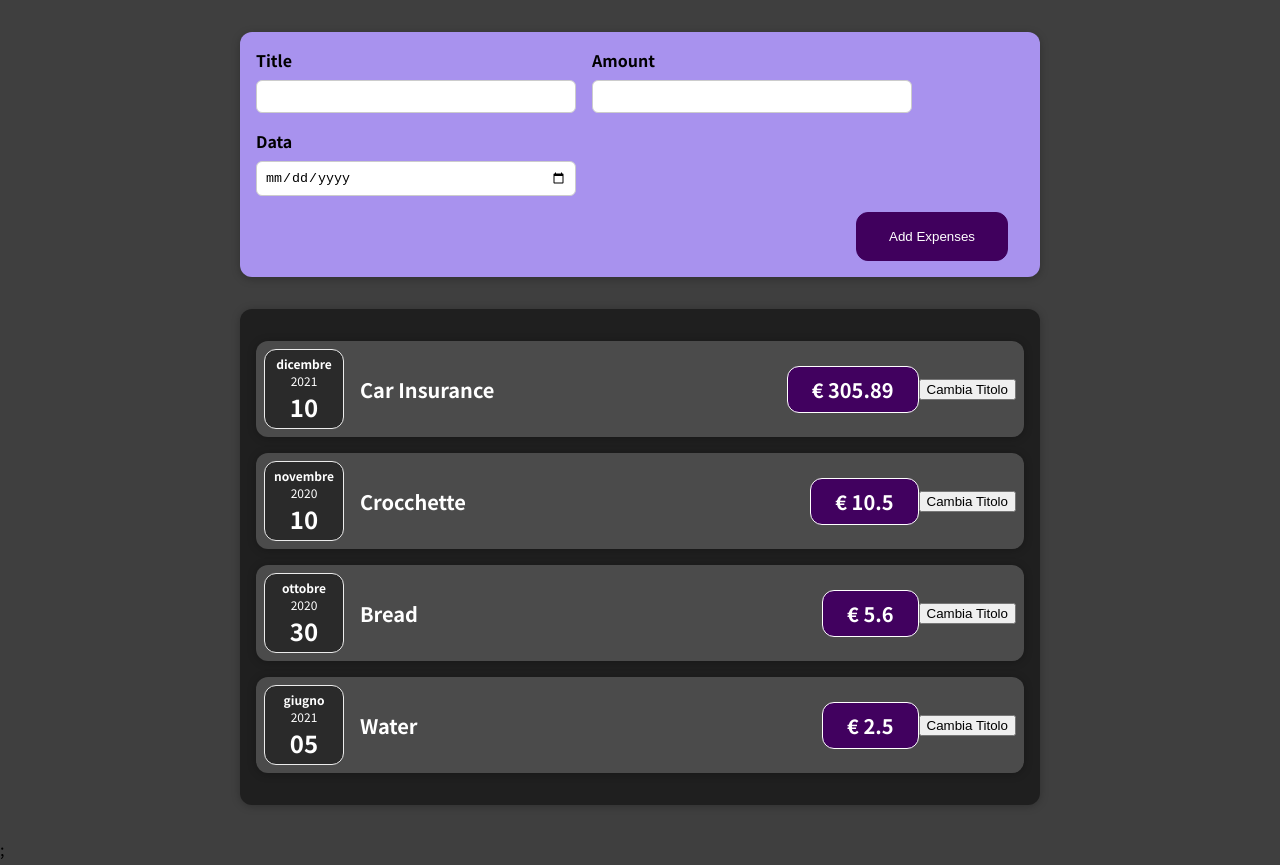
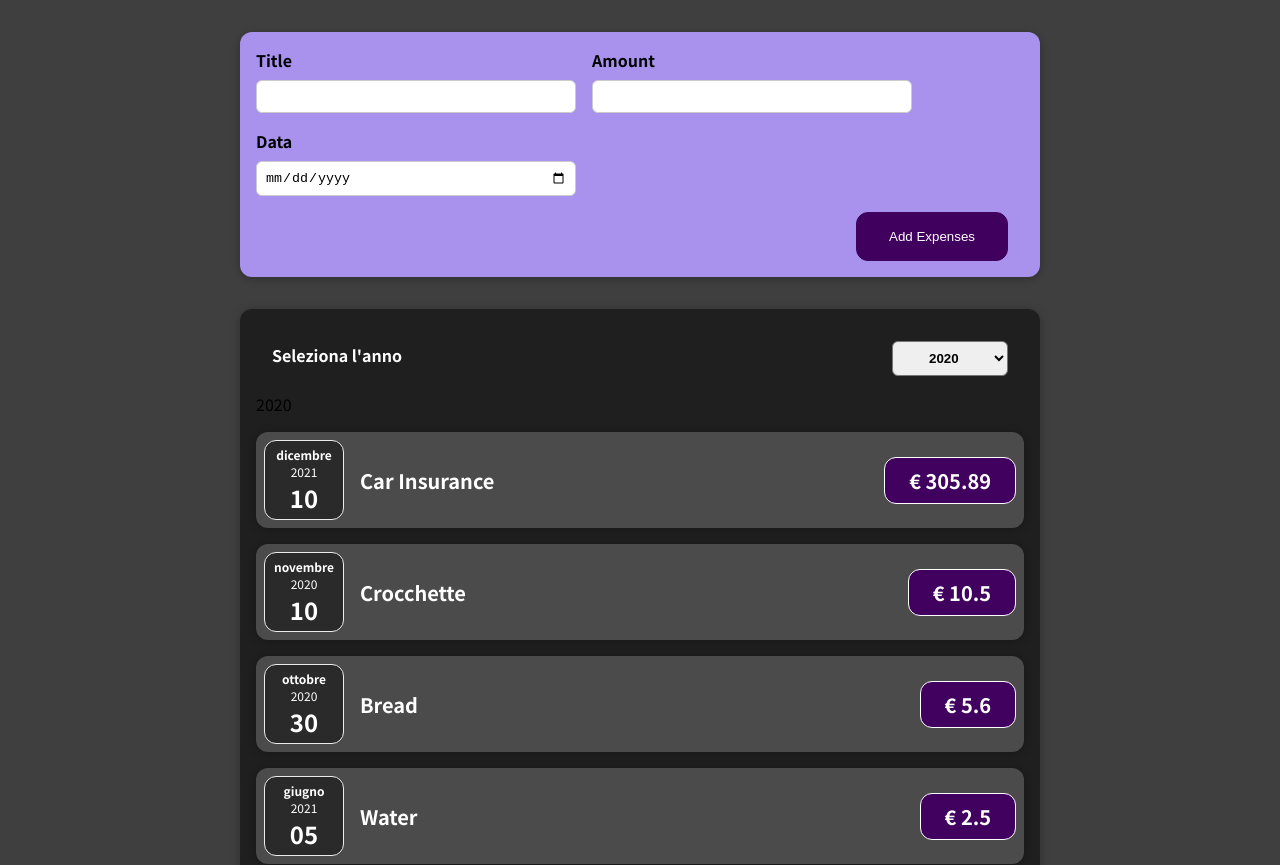
Before and after one commit to Arianna1996/Expenses, a React (Create React App) app: page / in a window 1280 px wide. Shown: the top 865 px of the page. Built offline with nearby package versions, Linux system fonts and the light colour scheme.

Commit message:
Add ExpenseFiltered

```diff
--- /dev/null
+++ b/src/components/Expenses/ExpenseFilter.css
@@ -0,0 +1,22 @@
+.expense-filter {
+  color: #fff;
+  padding: 0 1rem;
+}
+
+.expense-filter__control {
+  display: flex;
+  width: 100%;
+  align-items: center;
+  justify-content: space-between;
+  margin: 1rem 0;
+}
+
+.expense-filter label {
+  font-weight: bold;
+  margin-bottom: 0.5rem;
+}
+.expense-filter select {
+  padding: 0.5rem 2rem;
+  font-weight: bold;
+  border-radius: 6px;
+}
--- /dev/null
+++ b/src/components/Expenses/ExpenseFilter.js
@@ -0,0 +1,23 @@
+import "./ExpenseFilter.css";
+
+const ExpenseFilter = (props) => {
+  const dataHandler = (event) => {
+    props.onCambiaData(event.target.value);
+  };
+  return (
+    <div className="expense-filter">
+      <div className="expense-filter__control">
+        <label>Seleziona l'anno</label>
+        <select value={props.selected} onChange={dataHandler}>
+          <option value="2018">2018</option>
+          <option value="2019">2019</option>
+          <option value="2020">2020</option>
+          <option value="2021">2021</option>
+          <option value="2022">2022</option>
+        </select>
+      </div>
+    </div>
+  );
+};
+
+export default ExpenseFilter;
--- a/src/components/Expenses/ExpenseItem.js
+++ b/src/components/Expenses/ExpenseItem.js
@@ -1,23 +1,17 @@
 import ExpenseDate from "./ExpenseDate";
 import "./ExpenseItem.css";
-import React, { useState } from "react";
+
 import Card from "../UI/Card";
 
 const ExpenseItem = (props) => {
-  const [title, setTitle] = useState(props.title);
   console.log("ExpenseItem rivalutato da React");
-  const clickHandler = () => {
-    setTitle("Update!");
-    console.log(title);
-  };
   return (
     <Card className="expense-item">
       <ExpenseDate date={props.date} />
       <div className="expense-item__description">
-        <h2>{title}</h2>
+        <h2>{props.title}</h2>
         <div className="expense-item__price">€ {props.amount}</div>
       </div>
-      <button onClick={clickHandler}>Cambia Titolo</button>
     </Card>
   );
 };
--- a/src/components/Expenses/Expenses.js
+++ b/src/components/Expenses/Expenses.js
@@ -1,9 +1,19 @@
+import React, { useState } from "react";
 import ExpenseItem from "./ExpenseItem";
 import "./Expenses.css";
+import ExpenseFilter from "./ExpenseFilter";
 import Card from "../UI/Card";
 const Expenses = (props) => {
+  const [data, setData] = useState("2020");
+
+  const nuovaData = (data) => {
+    setData(data);
+  };
   return (
+    <div>
       <Card className="expenses">
+        <ExpenseFilter onCambiaData={nuovaData} selected={data} />
+        <p>{data}</p>
         <ExpenseItem
           title={props.expenses[0].title}
           amount={props.expenses[0].amount}
@@ -25,6 +35,7 @@ const Expenses = (props) => {
           date={props.expenses[3].date}
         />
       </Card>
+    </div>
   );
 };
 
```
Also changed, not shown: 1 other file (tests, documents, lock files or other folders). Lines whose indentation alone changed are shown as unchanged.
